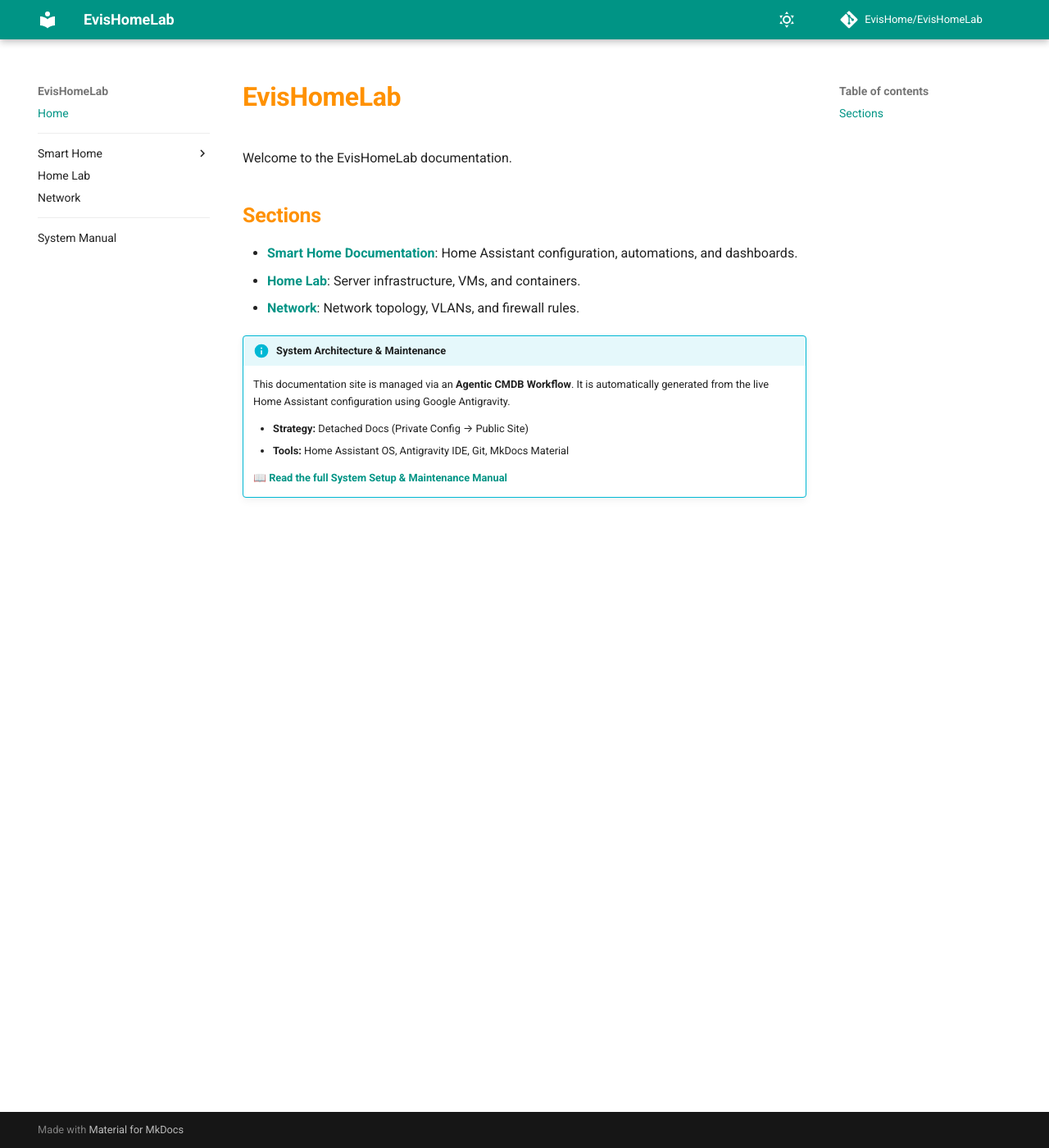
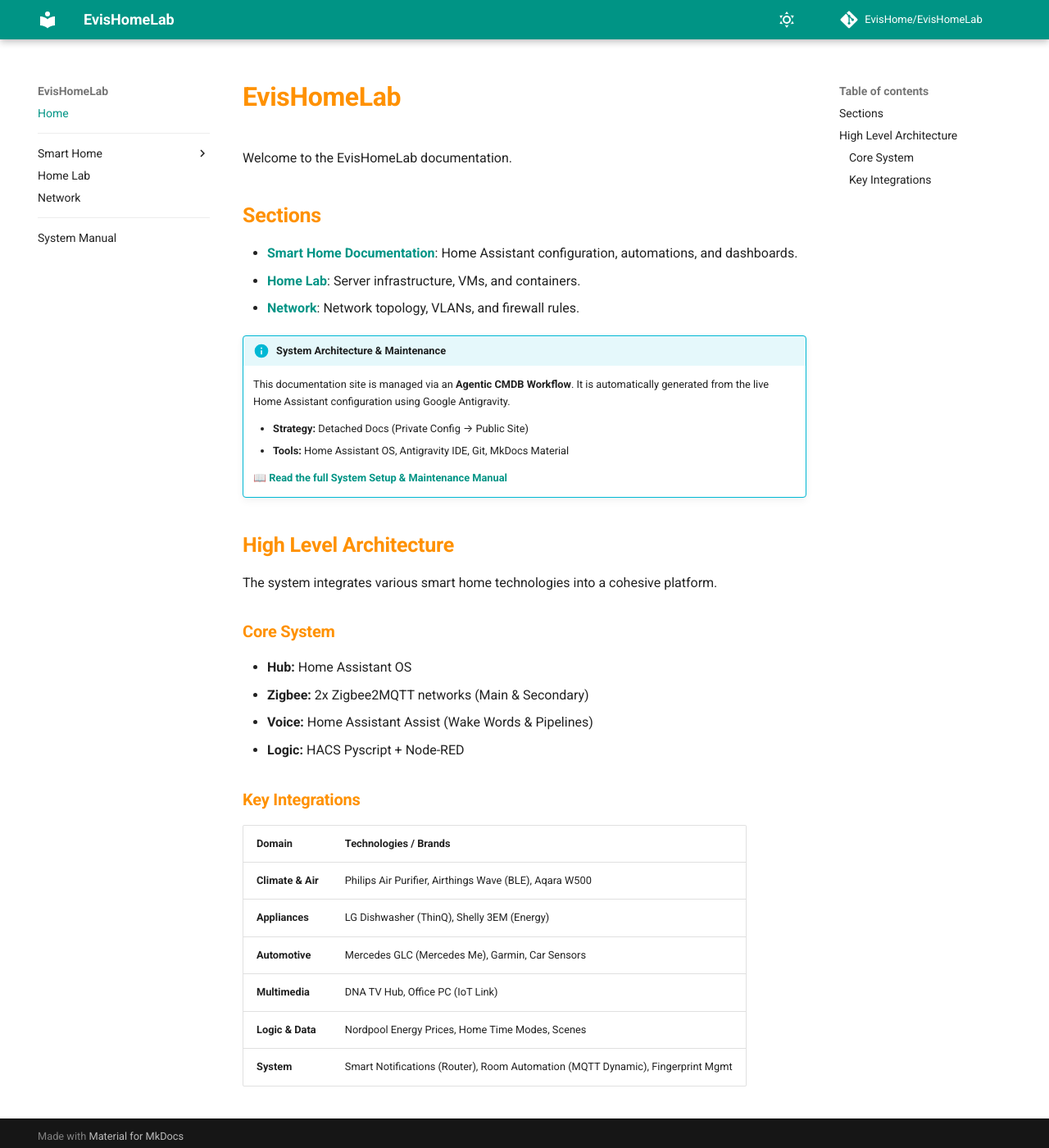
Before and after one commit to EvisHome/EvisHomeLab, an MkDocs documentation site: the page built from docs/index.md, in a window 1280 px wide and 1400 px high. Shown: the whole window at 82% size. Built offline with MkDocs 1.6.1 and Material for MkDocs 9.7.7, drawn with Linux system fonts in a browser that asks for light colours; comment, search, counter and statistics services are not loaded.

Commit message:
Update Navi

```diff
--- a/docs/index.md
+++ b/docs/index.md
@@ -14,3 +14,23 @@
     * **Tools:** Home Assistant OS, Antigravity IDE, Git, MkDocs Material
 
     [📖 **Read the full System Setup & Maintenance Manual**](system_manual/setup_guide.md)
+
+## High Level Architecture
+
+The system integrates various smart home technologies into a cohesive platform.
+
+### Core System
+- **Hub:** Home Assistant OS
+- **Zigbee:** 2x Zigbee2MQTT networks (Main & Secondary)
+- **Voice:** Home Assistant Assist (Wake Words & Pipelines)
+- **Logic:** HACS Pyscript + Node-RED
+
+### Key Integrations
+| Domain | Technologies / Brands |
+| :--- | :--- |
+| **Climate & Air** | Philips Air Purifier, Airthings Wave (BLE), Aqara W500 |
+| **Appliances** | LG Dishwasher (ThinQ), Shelly 3EM (Energy) |
+| **Automotive** | Mercedes GLC (Mercedes Me), Garmin, Car Sensors |
+| **Multimedia** | DNA TV Hub, Office PC (IoT Link) |
+| **Logic & Data** | Nordpool Energy Prices, Home Time Modes, Scenes |
+| **System** | Smart Notifications (Router), Room Automation (MQTT Dynamic), Fingerprint Mgmt |
```
Also changed, not shown: docs/smart-home/structure.md (+2 -0 lines), docs/system_manual/setup_guide.md (+10 -8 lines).
